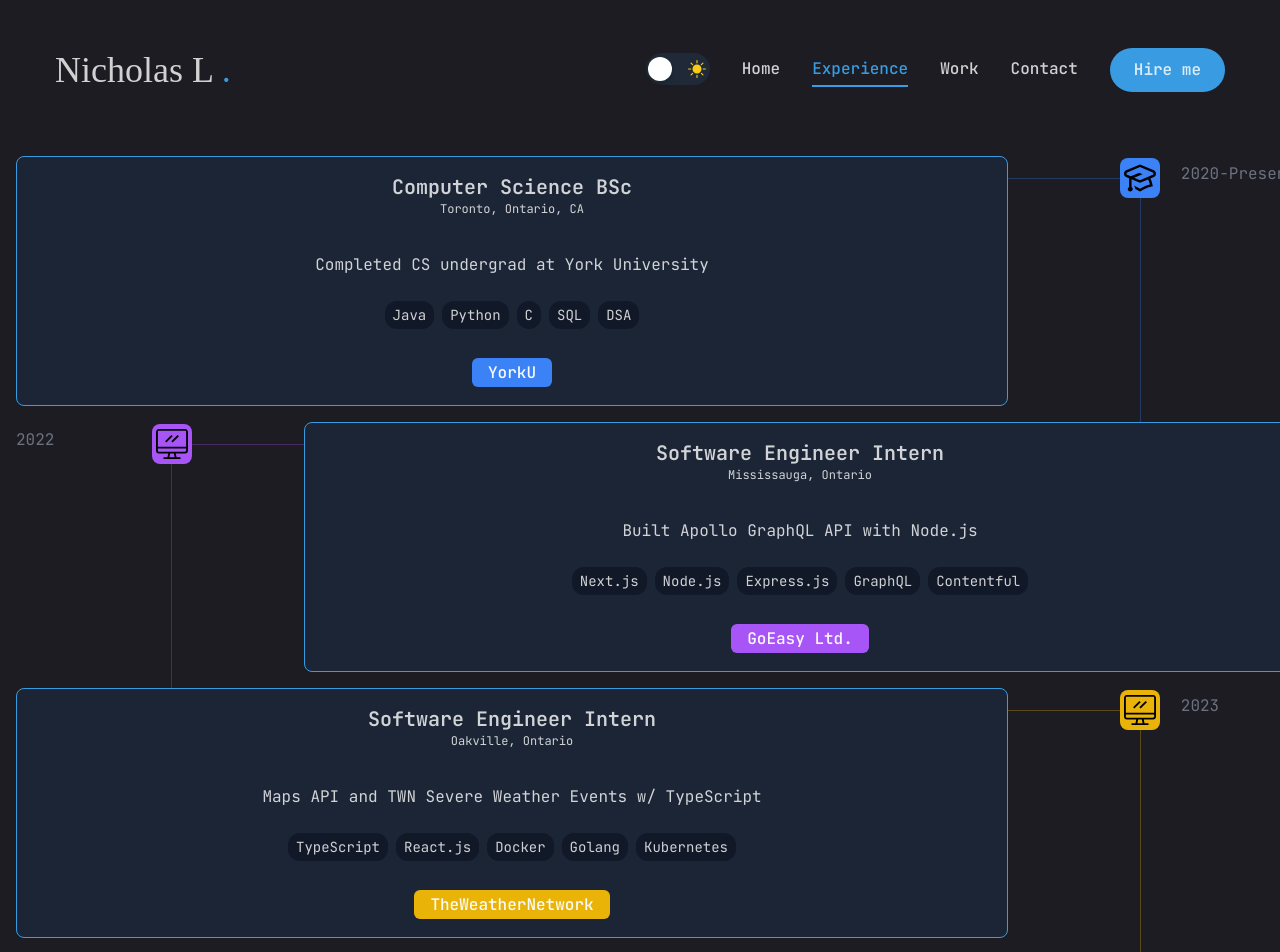
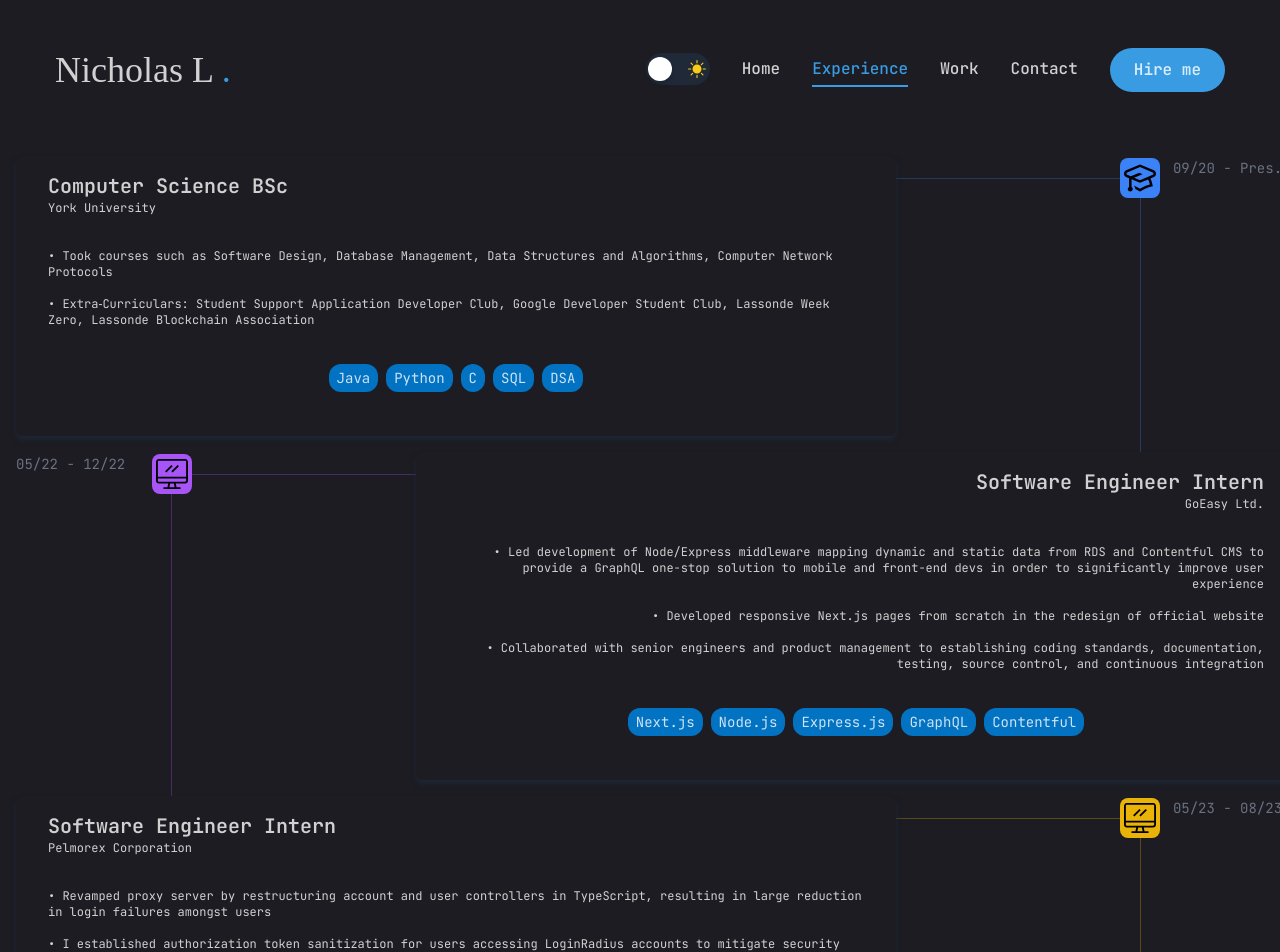
Before and after one commit to NicholasL1/portfolio, a Next.js app: page /experience in a window 1280 px wide. Shown: the top 952 px of the page. Built offline with nearby package versions, Linux system fonts and the light colour scheme.

Commit message:
Updated timlines styling

```diff
--- a/app/experience/page.jsx
+++ b/app/experience/page.jsx
@@ -7,11 +7,12 @@ const timelineElements = [
   {
     id: 1,
     title: "Computer Science BSc",
-    location: "Toronto, Ontario, CA",
-    description: "Completed CS undergrad at York University",
+    location: "York University",
+    description:
+      "• Took courses such as Software Design, Database Management, \nData Structures and Algorithms, Computer Network Protocols\n^• Extra‑Curriculars: Student Support Application Developer Club,\n Google Developer Student Club, Lassonde Week Zero, Lassonde Blockchain Association",
     buttonText: "YorkU",
     link: "https://www.yorku.ca/",
-    date: "2020-Present",
+    date: "09/20 - Pres.",
     icon: "school",
     color: "blue",
     tech: ["Java", "Python", "C", "SQL", "DSA"],
@@ -19,11 +20,12 @@ const timelineElements = [
   {
     id: 2,
     title: "Software Engineer Intern",
-    location: "Mississauga, Ontario",
-    description: "Built Apollo GraphQL API with Node.js",
+    location: "GoEasy Ltd.",
+    description:
+      "• Led development of Node/Express middleware mapping dynamic and static data from RDS\n and Contentful CMS to provide a GraphQL one-stop solution to mobile and front-end devs\nin order to significantly improve user experience\n^• Developed responsive Next.js pages from scratch in the redesign of official website\n ^• Collaborated with senior engineers and product management to establishing coding standards, documentation, testing, source control, and continuous integration",
     buttonText: "GoEasy Ltd.",
     link: "https://www.goeasy.com/",
-    date: "2022",
+    date: "05/22 - 12/22",
     icon: "work",
     color: "purple",
     tech: ["Next.js", "Node.js", "Express.js", "GraphQL", "Contentful"],
@@ -31,11 +33,12 @@ const timelineElements = [
   {
     id: 3,
     title: "Software Engineer Intern",
-    location: "Oakville, Ontario",
-    description: "Maps API and TWN Severe Weather Events w/ TypeScript",
+    location: "Pelmorex Corporation",
+    description:
+      "• Revamped proxy server by restructuring account and user controllers in TypeScript,\n resulting in large reduction in login failures amongst users\n ^• I established authorization token sanitization for users accessing LoginRadius accounts\n to mitigate security vulnerabilities\n ^• Implemented full-stack logic for temperature and wind layers on web app with massive scale (40 million monthly users)",
     buttonText: "TheWeatherNetwork",
     link: "https://www.theweathernetwork.com/en/maps/radar",
-    date: "2023",
+    date: "05/23 - 08/23",
     icon: "work",
     color: "yellow",
     tech: ["TypeScript", "React.js", "Docker", "Golang", "Kubernetes"],
@@ -43,11 +46,12 @@ const timelineElements = [
   {
     id: 4,
     title: "Software Engineer Intern",
-    location: "New York, NY",
-    description: "Building Kai AI platform with Firebase, Node.js, Next.js",
+    location: "Radical AI",
+    description:
+      "• Optimized user search queries by redesigning Firebase DB schema and Node.js functions, including indexing and caching to enhance performance^ • Designed reusable and responsive Next.js components on large-scale AI platform, utilizing Redux to minimize redundant data fetching^ • Defined Role-Based Access Control and Firestore security rules, and conducted vigorous testing with Apache JMeter so ensure smooth user experience",
     buttonText: "Radical AI",
     link: "https://lab.radicalai.app/#projects",
-    date: "2024-Present",
+    date: "04/24 - Pres.",
     icon: "work",
     color: "red",
     tech: ["Node.js", "Firebase", "Next.js", "Redux"],
@@ -55,11 +59,12 @@ const timelineElements = [
   {
     id: 5,
     title: "Developer",
-    location: "Toronto, Ontario",
-    description: "yMatchu - Backend",
+    location: "Lassonde Blockchain Association",
+    description:
+      "• Lassonde Blockchain Association is focused on converting current applications from web2 to web3^ • I will be working on the backend of yMatchu, a room rental service allowing students to find comfortable living spaces",
     buttonText: "LBA",
     link: "https://lassondeblockchain.vercel.app/",
-    date: "2023-present",
+    date: "08/24 - Pres.",
     icon: "work",
     color: "orange",
     tech: ["Python", "S3", "Springboot"],
@@ -71,7 +76,7 @@ const timelineElements = [
 // and make them fade in and out like the landing page image
 const Experience = ({ defaultColor }) => {
   return (
-    <div>
+    <div className="w-full h-full">
       {timelineElements.map((element, index) => {
         const colors = [
           "bg-red-500",
@@ -87,7 +92,7 @@ const Experience = ({ defaultColor }) => {
         return (
           <div
             key={element.id}
-            className={`flex ${
+            className={`flex justify-between ${
               isEven ? "flex-row-reverse" : "flex-row"
             } m-4 w-full relative`}
           >
@@ -97,7 +102,11 @@ const Experience = ({ defaultColor }) => {
               } w-44 pt-0.5 relative sm:flex`}
             >
               {/* // if needed, add text-gray-500 to classname here */}
-              <div className={`w-4/5 ${isEven ? "ml-5" : ""} text-gray-500`}>
+              <div
+                className={`w-4/5 ${
+                  isEven ? "ml-3" : ""
+                } text-gray-500 text-sm`}
+              >
                 {element.date}
               </div>{" "}
               <div
@@ -117,22 +126,43 @@ const Experience = ({ defaultColor }) => {
               ></div>
             </div>
             <div
-              className={`border border-accent dark:bg-[#1b2536] bg-[#e6edfa] rounded-lg px-8 py-4 text-center z-10 flex-1 ${
-                isEven ? "lg:mr-28" : "lg:ml-28"
-              }`}
+              className={` dark:bg-dark bg-light rounded-lg px-8 py-4 text-center z-10 flex-1 ${
+                isEven ? "lg:mr-56" : "lg:ml-56"
+              } rounded-md shadow-md shadow-gray-800 hover:scale-105 hover:duration-150 duration-150`}
             >
-              <div className="text-xl font-semibold">{element.title}</div>
-              <div className=" mb-6 sm:mb-8 sm:text-xs">
+              <div
+                className={`text-xl ${
+                  isEven ? "text-left" : "text-right"
+                } font-semibold`}
+              >
+                {element.title}
+              </div>
+              <div
+                className={`mb-6 sm:mb-8  ${
+                  isEven ? "text-left" : "text-right"
+                } sm:text-xs`}
+              >
                 {element.location}{" "}
                 <span className="sm:hidden ">{element.date}</span>
               </div>
-              <div className="mb-4 text-center">{element.description}</div>
+              <ul
+                className={`mb-4 ${
+                  isEven ? "text-left" : "text-right"
+                } text-xs`}
+              >
+                {element.description.split("^").map((line, index) => (
+                  <>
+                    <li key={index}>{line}</li>
+                    <br />
+                  </>
+                ))}
+              </ul>
               <div className="flex flex-wrap mb-6 justify-center">
                 {element.tech.map((tech, index) => {
                   return (
                     <span
                       key={index}
-                      className="dark:bg-gray-900 bg-gray-300 rounded-xl px-2 py-1 text-sm m-1"
+                      className="dark:bg-[#0272C3] bg-blue-400 rounded-xl px-2 py-1 text-sm m-1"
                     >
                       {tech}
                     </span>
@@ -144,12 +174,6 @@ const Experience = ({ defaultColor }) => {
                 alt="icon"
                 className={`${color} w-8 p-1 rounded-lg z-20 absolute left-4 top-4 sm:hidden`}
               />
-              <a
-                className={`${color} text-gray-950 dark:text-gray-50 font-medium px-4 py-1 rounded-md mx-auto cursor-pointer hover:text-white dark:hover:text-gray-950`}
-                href=""
-              >
-                {element.buttonText}
-              </a>
             </div>
           </div>
         );
--- a/components/ui/interact.jsx
+++ b/components/ui/interact.jsx
@@ -21,7 +21,7 @@ const Interact = () => {
         size="lg"
         className="uppercase flex items-center gap-2 border border-accent"
       >
-        <span>Contact Me</span>
+        <span>Say hello!</span>
         <MdConnectWithoutContact className="text-xl" />
       </Button>
       <div className="mb-8 xl:mb-0">
```
